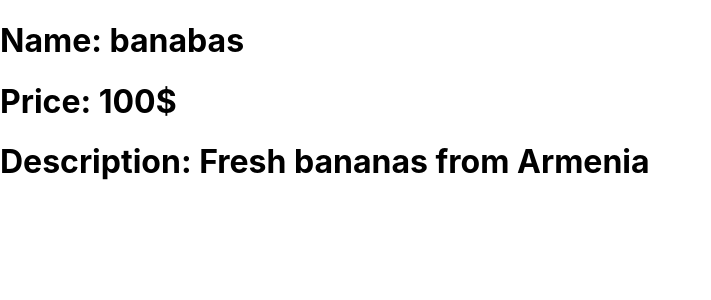
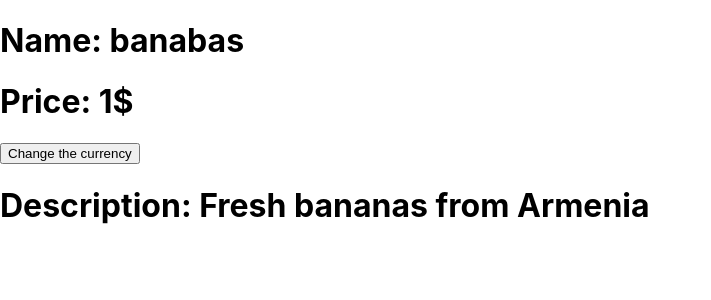
Before and after one commit to Arman7171/bitschoolProject, a React (Create React App) app: page / in a window 1280 px wide. Shown: the top 300 px of the page, without its empty margins (0-711 px from the left). Built offline with nearby package versions, Linux system fonts and the light colour scheme.

Commit message:
homework5

```diff
--- a/src/App.js
+++ b/src/App.js
@@ -26,7 +26,7 @@ function App() {
 
   return (
     <div className="App">
-      <Product name='banabas' price='100$' description='Fresh bananas from Armenia' />
+      <Product name='banabas' price={1} description='Fresh bananas from Armenia' />
     </div>
   );
 }
--- a/src/Components/Price.jsx
+++ b/src/Components/Price.jsx
@@ -3,10 +3,34 @@ import React, { Component } from "react";
 export default class Price extends Component {
   constructor(props) {
     super(props);
+    this.state = {
+      value:this.props.price,
+      currency: 'dollars'
+    };
+  }
+
+  handleChangeCurrency = () => {
+    let {value, currency} = this.state;
+    if(currency === 'dollars'){
+      value = value*478;
+      currency = 'dram';
+    }
+    else{
+      value = value/478;
+      currency = 'dollars';
+    };
+
+    this.setState({
+      value,
+      currency
+    });
   }
   render() {
     return(
-        <h1>Price: {this.props.price}</h1>
+        <div>
+          <h1>Price: {this.state.value}<span>{this.state.currency==='dollars'? '$' : 'dram'}</span></h1>
+          <button onClick={this.handleChangeCurrency}>Change the currency</button>
+        </div>
     );
   }
 }
```
